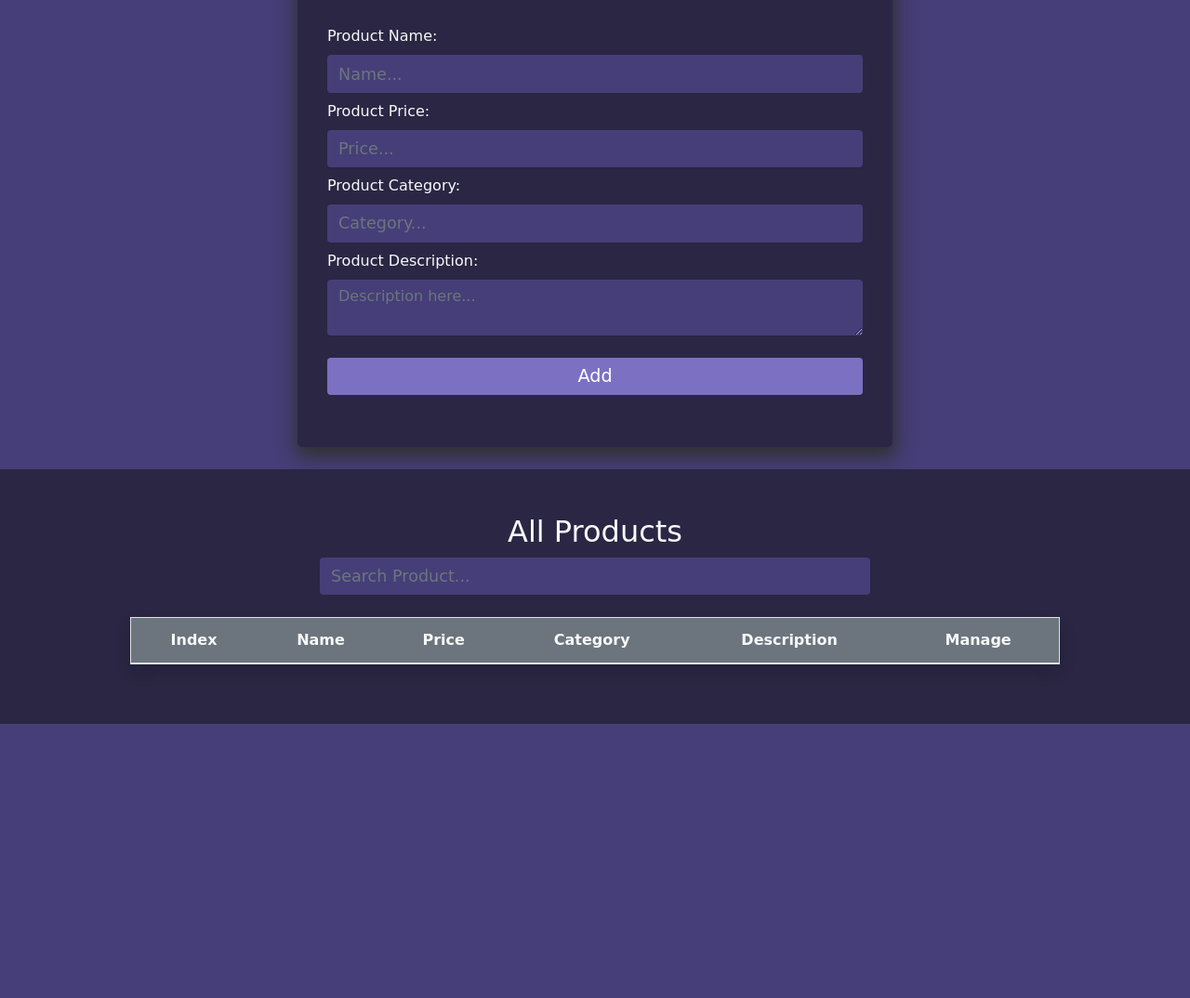
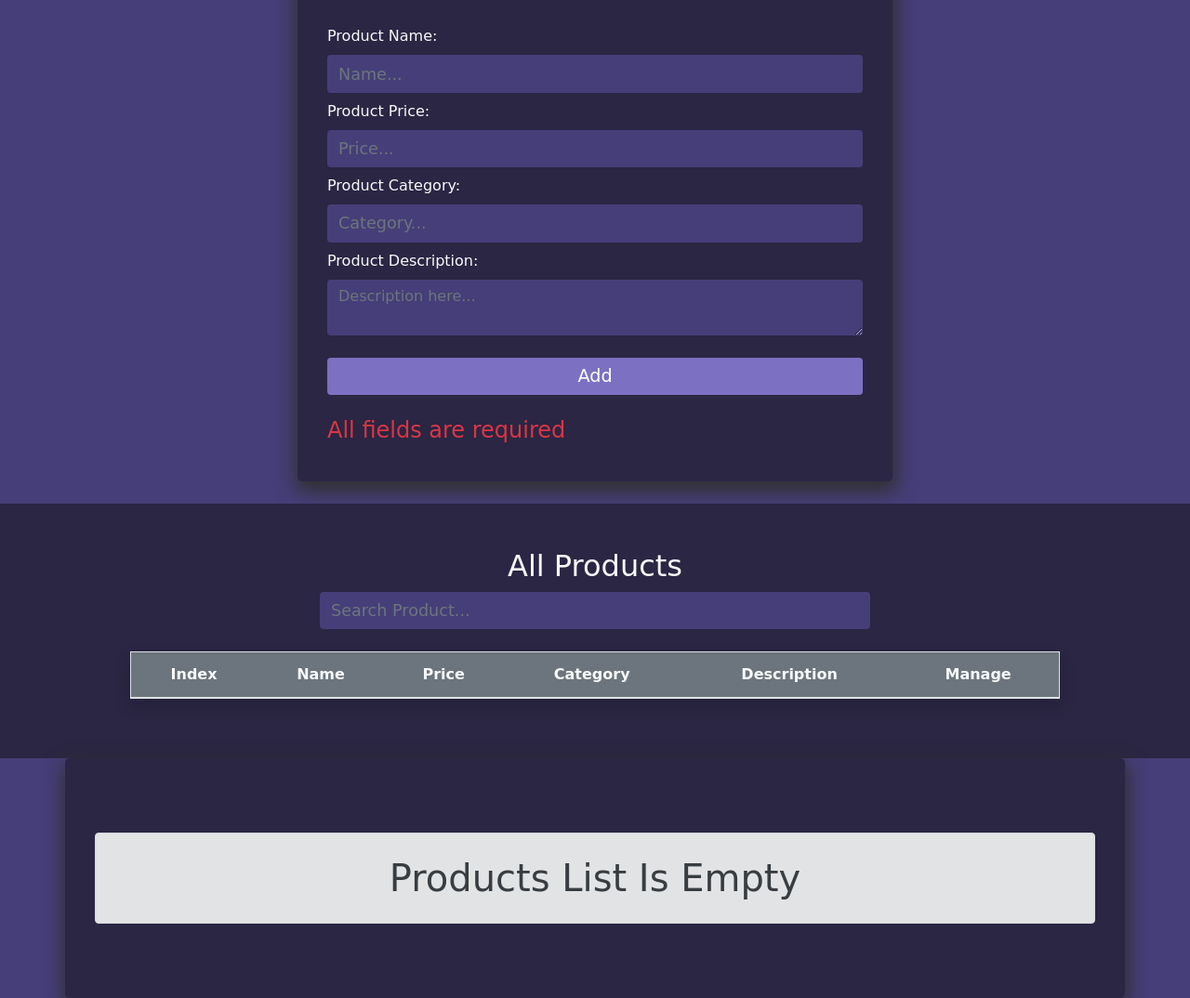
Before and after one commit to OsamaBxl/manage-products, a plain HTML site: page index.html in a window 1280 px wide. Shown: the part 99-1173 px from the top of the page at 93% size. Before the commit the page ends 878 px from the top, so only its background shows below. Drawn offline with nearby package versions, Linux system fonts and the light colour scheme; a web font is replaced by a local one.

Commit message:
Update index.html

```diff
--- a/index.html
+++ b/index.html
@@ -19,7 +19,7 @@
         <div class="container text-light my-4 shadow">
 
             <h2 class="text-center">Add Product</h2>
-            <div class="productsForm  py-4">
+            <div class="productsForm  pt-4">
                 <label>Product Name:</label>
                 <input type="text" id="productNameInput" class="form-control mb-2" placeholder="Name..."
                     autocomplete="off">
@@ -37,13 +37,15 @@
                     placeholder="Description here..."></textarea>
 
                 <button id="addBtn" class="btn btn-info mt-4 btn-block">Add</button>
+
+                <h4 class="text-danger pt-4 errorMsg">All fields are required</h4>
             </div>
         </div>
 
 
     </div>
 
-    <div class="container-fluid text-light p-5">
+    <div class="container-fluid text-light p-5 displayAllProducts">
         <h2 class="text-center text-light ">All Products</h2>
         <div class="wrapper">
             <header class="text-center text-light mb-4">
@@ -72,6 +74,12 @@
             </table>
         </div>
     </div>
+    <div class="container displayErrorMsg">
+        <h1 class="my-5 text-center  alert alert-secondary p-4">Products List Is Empty</h1>
+    </div>
+
+
+
 
 
     <script src="https://cdnjs.cloudflare.com/ajax/libs/jquery/3.5.1/jquery.slim.min.js"></script>
```
